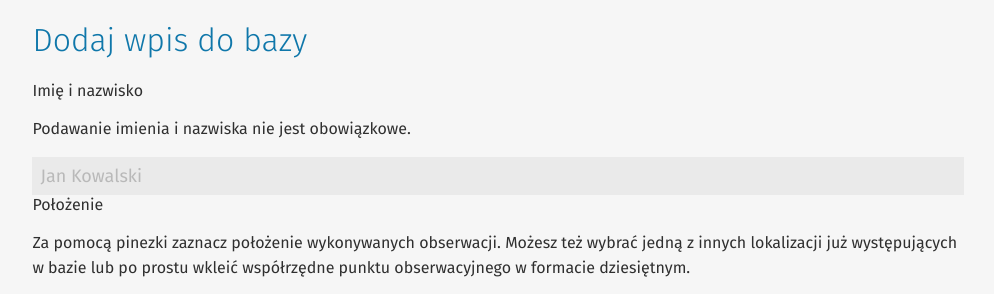
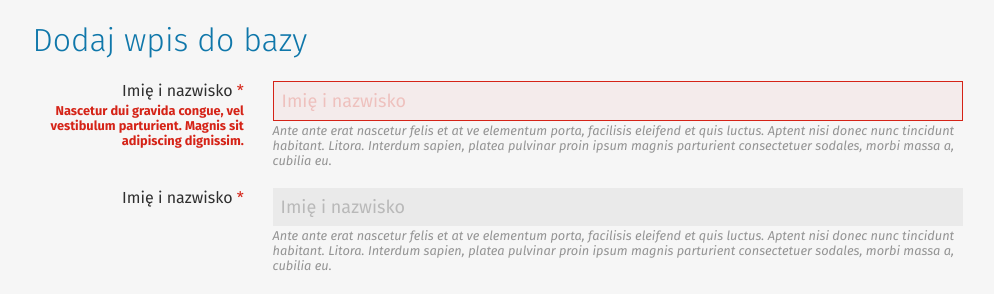
Before and after one commit to gronki/jizera-old, a Flask app: page /new in a window 1280 px wide. Shown: the part 50-344 px from the top of the page, without its empty margins (142-1136 px from the left). Run offline with Flask 2, Linux system fonts and the light colour scheme.

Commit message:
Takie będą formulrze

```diff
--- a/templates/add.html
+++ b/templates/add.html
@@ -6,11 +6,35 @@
 
 <form>
 
-       <label for="obs_name" class="col-sm-3  control-label">Imię i nazwisko
-       <p class="form-descr">
-       Podawanie imienia i nazwiska nie jest obowiązkowe.
-       </p></label>
-           <input type="text" class="form-control" id="obs_name" placeholder="Jan Kowalski" />
+    <div class="form-row error row">
+        <div class="label col-md-4 col-lg-3">
+            <label class="required">Imię i nazwisko</label>
+            <p class="error">Nascetur dui gravida congue, vel vestibulum parturient. Magnis sit adipiscing dignissim.</p>
+        </div>
+
+        <div class="field col-md-8 col-lg-9">
+            <input name="observer_name" placeholder="Imię i nazwisko"  class="error" />
+            <p class="description">
+                Ante ante erat nascetur felis et at ve elementum porta, facilisis eleifend et quis luctus. Aptent nisi donec nunc tincidunt habitant. Litora. Interdum sapien, platea pulvinar proin ipsum magnis parturient consectetuer sodales, morbi massa a, cubilia eu.
+            </p>
+        </div>
+
+    </div>
+
+    <div class="row form-row">
+        <div class="label col-md-4 col-lg-3">
+            <label class="required">Imię i nazwisko</label>
+            <!-- <p class="error">Nascetur dui gravida congue, vel vestibulum parturient. Magnis sit adipiscing dignissim.</p> -->
+        </div>
+
+        <div class="field col-md-8 col-lg-9">
+            <input name="observer_name" placeholder="Imię i nazwisko"  class="" />
+            <p class="description">
+                Ante ante erat nascetur felis et at ve elementum porta, facilisis eleifend et quis luctus. Aptent nisi donec nunc tincidunt habitant. Litora. Interdum sapien, platea pulvinar proin ipsum magnis parturient consectetuer sodales, morbi massa a, cubilia eu.
+            </p>
+        </div>
+
+    </div>
 
 
            <label for="pos">Położenie
```
